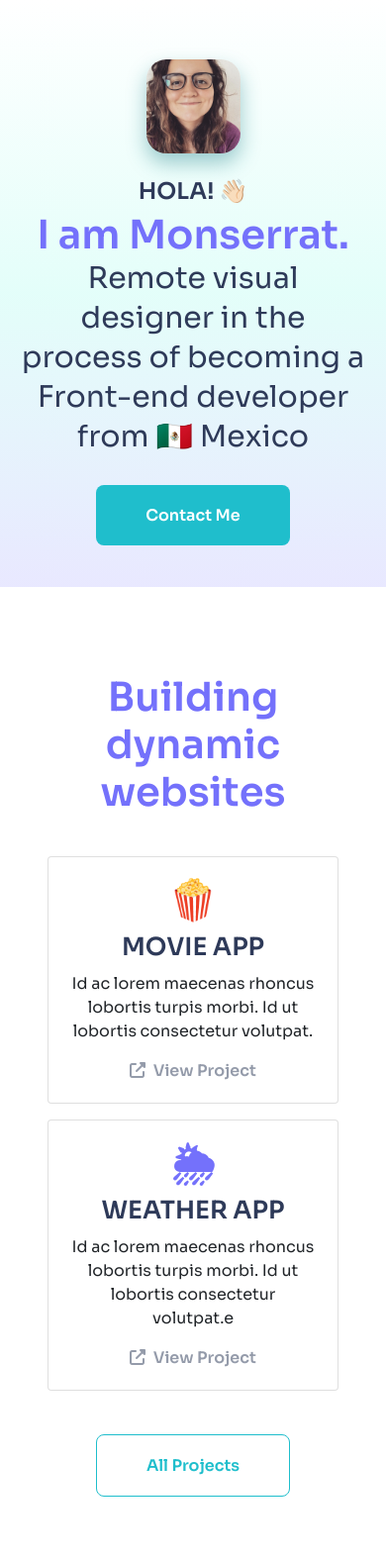
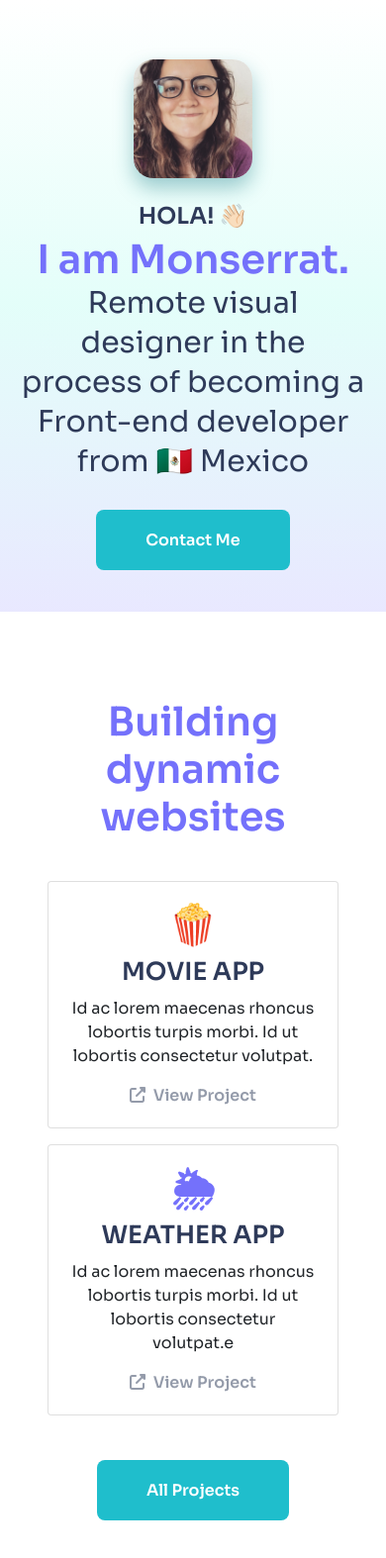
Before and after one commit to Molserram/Portfolio-project, a plain HTML site: page index.html in a window 390 px wide. Shown: the whole page at 99% size. Drawn offline with nearby package versions, Linux system fonts and the light colour scheme.

Commit message:
Changed button to main link class

```diff
--- a/index.html
+++ b/index.html
@@ -105,7 +105,7 @@
             </div>
           </div>
         </div>
-        <a href="#" class="secondary-links mt-5" title="Link to Contact page">
+        <a href="#" class="main-links mt-5" title="Link to Contact page">
           All Projects</a
         >
       </div>
--- a/styles/portfolio.css
+++ b/styles/portfolio.css
@@ -148,7 +148,7 @@ a:hover {
   .hero-image {
     padding-bottom: 0px;
     margin: 0px auto;
-    max-width: 95px;
+    max-width: 120px;
   }
 
   .project-description {
```
